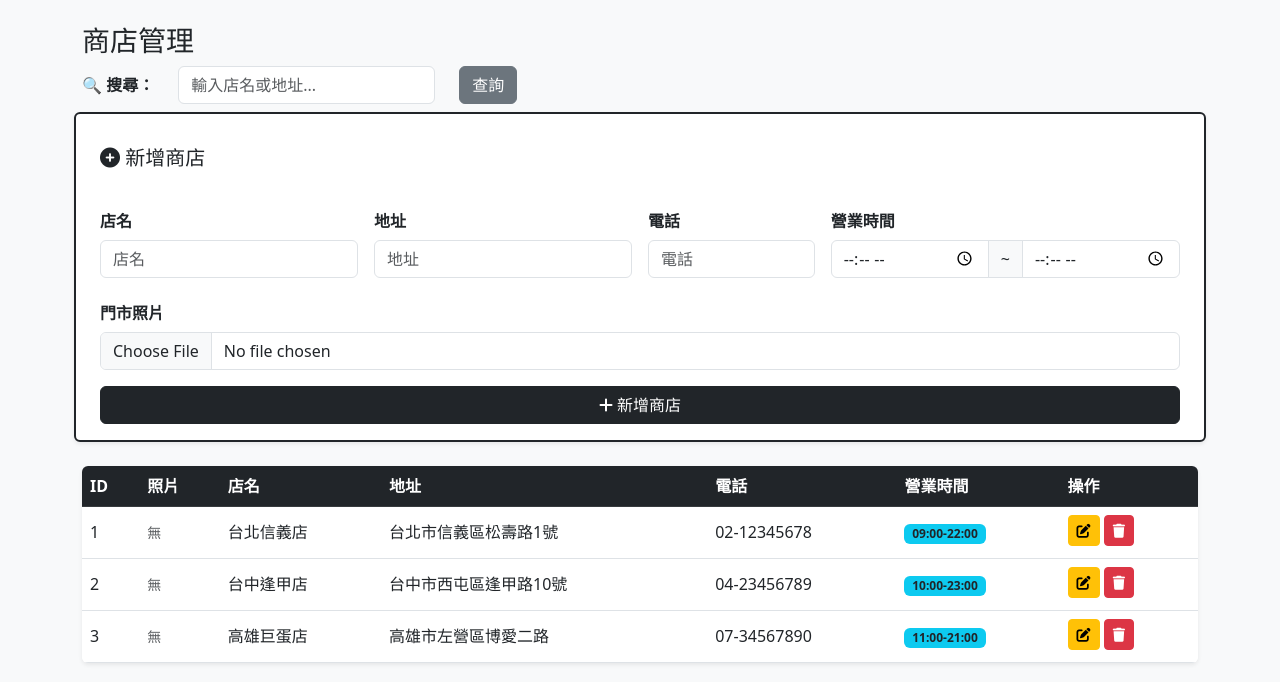
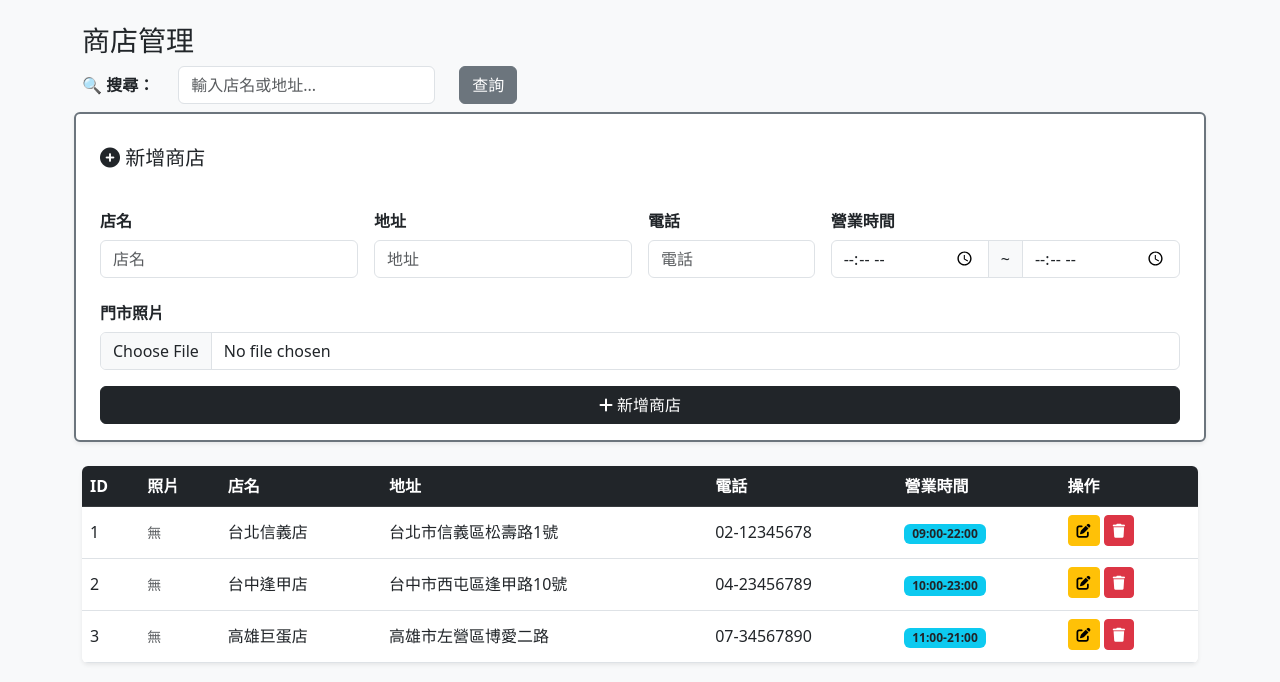
Before and after one commit to Serenetaytay/database_project, a PHP site: page /store_mngt.php in a window 1280 px wide. Shown: the part 66-748 px from the top of the page. Run offline with PHP 8.4, Linux system fonts and the light colour scheme; the visitor is signed in with stand-in values (Sample User, id 1); data comes from the database, SQL or seed files in the repository.

Commit message:
Update store_mngt.php

```diff
--- a/admin/store_mngt.php
+++ b/admin/store_mngt.php
@@ -128,7 +128,7 @@ if (isset($_GET['search']) && !empty($_GET['search'])) {
             </div>
         </form>
 
-        <form method="post" enctype="multipart/form-data" class="row g-3 mb-4 bg-white p-3 rounded shadow-sm border border-dark border-2">
+        <form method="post" enctype="multipart/form-data" class="row g-3 mb-4 bg-white p-3 rounded shadow-sm border border-secondary border-2">
             <h5 class="text-dark mb-3">
                 <?php echo $editData ? '<i class="fas fa-edit"></i> 編輯商店資料' : '<i class="fas fa-plus-circle"></i> 新增商店'; ?>
             </h5>
```
